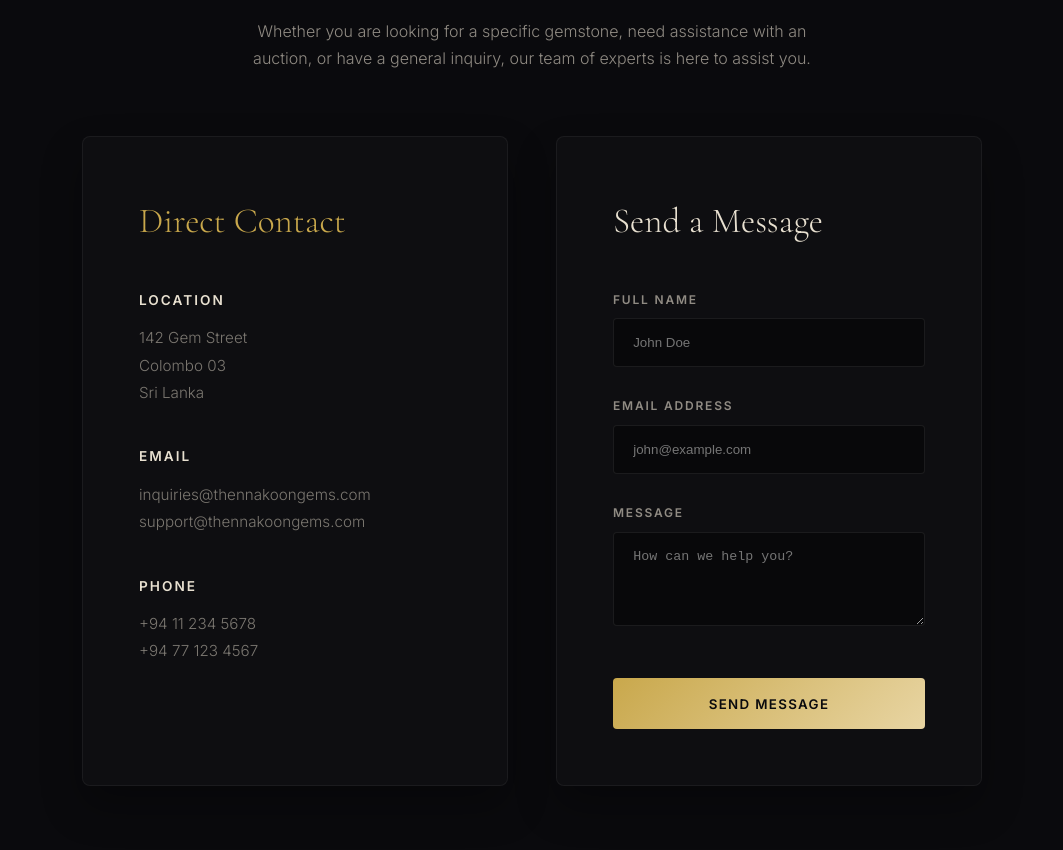
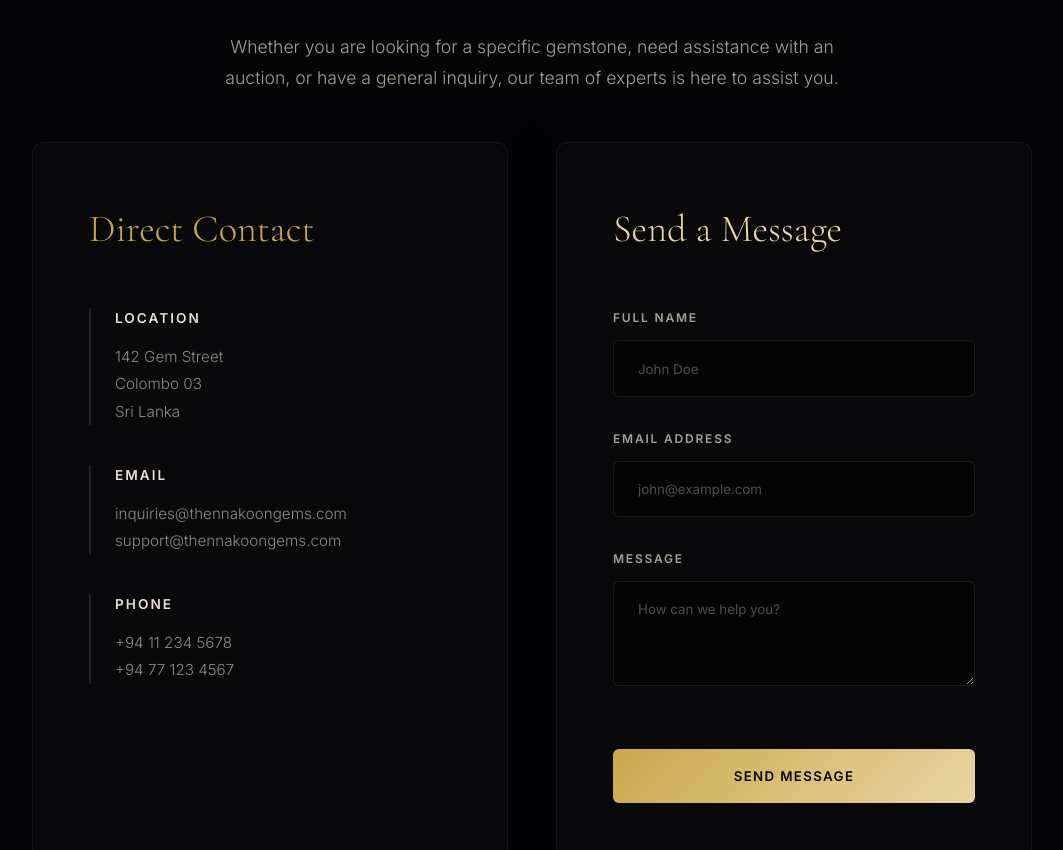
Before and after one commit to kisalkavinda/live-gem-auction-system, a React app in the folder frontend/: page /contact in a window 1280 px wide. Shown: the part 300-1150 px from the top of the page, without its empty margins (108-1171 px from the left). Built offline with nearby package versions, Linux system fonts and the light colour scheme; no server answers; the HTML template or start-up script is replaced by a standard one.

Commit message:
style(frontend): update GemHistory and ContactPage to match global website theme colors

```diff
--- /dev/null
+++ b/frontend/src/pages/ContactPage.css
@@ -0,0 +1,118 @@
+.contact-container {
+  display: grid;
+  grid-template-columns: repeat(auto-fit, minmax(320px, 1fr));
+  gap: 3rem;
+  margin-top: 3rem;
+}
+
+.contact-card {
+  padding: 3.5rem;
+  background: rgba(255, 255, 255, 0.02);
+  border: 1px solid rgba(255, 255, 255, 0.05);
+  border-radius: 12px;
+  box-shadow: 0 30px 60px rgba(0, 0, 0, 0.4);
+  backdrop-filter: blur(16px);
+  -webkit-backdrop-filter: blur(16px);
+  transition: transform 0.4s cubic-bezier(0.165, 0.84, 0.44, 1), box-shadow 0.4s cubic-bezier(0.165, 0.84, 0.44, 1), background 0.4s ease, border-color 0.4s ease;
+  will-change: transform, opacity;
+}
+
+.contact-card:hover {
+  transform: translateY(-8px);
+  box-shadow: 0 40px 80px rgba(0, 0, 0, 0.6), 0 0 40px rgba(201, 168, 76, 0.1);
+  background: rgba(255, 255, 255, 0.04);
+  border-color: rgba(201, 168, 76, 0.3);
+}
+
+.contact-input {
+  width: 100%;
+  padding: 1.2rem 1.5rem;
+  background: rgba(0, 0, 0, 0.5);
+  border: 1px solid rgba(255, 255, 255, 0.1);
+  color: #fff;
+  border-radius: 6px;
+  outline: none;
+  font-family: inherit;
+  transition: all 0.3s ease;
+}
+
+.contact-input:focus {
+  border-color: #C9A84C;
+  background: rgba(0, 0, 0, 0.7);
+  box-shadow: 0 0 0 4px rgba(201, 168, 76, 0.15);
+}
+
+.contact-input::placeholder {
+  color: rgba(255, 255, 255, 0.3);
+}
+
+.contact-btn {
+  padding: 1.2rem;
+  background: linear-gradient(135deg, #C9A84C, #E8D5A3);
+  color: #0A0A0D;
+  border: none;
+  border-radius: 6px;
+  font-weight: 700;
+  letter-spacing: 0.1em;
+  cursor: pointer;
+  margin-top: 1.5rem;
+  transition: all 0.3s ease;
+  text-transform: uppercase;
+  position: relative;
+  overflow: hidden;
+  z-index: 1;
+}
+
+.contact-btn::before {
+  content: '';
+  position: absolute;
+  top: 0; left: 0; right: 0; bottom: 0;
+  background: linear-gradient(135deg, #E8D5A3, #C9A84C);
+  z-index: -1;
+  transition: opacity 0.3s ease;
+  opacity: 0;
+}
+
+.contact-btn:hover {
+  transform: translateY(-2px);
+  box-shadow: 0 10px 20px rgba(201, 168, 76, 0.3);
+}
+
+.contact-btn:hover::before {
+  opacity: 1;
+}
+
+.contact-btn:active {
+  transform: translateY(1px);
+}
+
+.contact-info-block {
+  margin-bottom: 2.5rem;
+  position: relative;
+  padding-left: 1.5rem;
+  border-left: 2px solid rgba(255, 255, 255, 0.1);
+  transition: border-color 0.3s ease;
+}
+
+.contact-card:hover .contact-info-block {
+  border-left-color: rgba(201, 168, 76, 0.4);
+}
+
+.contact-info-block h4 {
+  color: #E8E0D0;
+  font-size: 0.85rem;
+  margin-bottom: 0.8rem;
+  letter-spacing: 0.15em;
+  font-weight: 600;
+}
+
+.contact-info-block p {
+  color: rgba(232, 224, 208, 0.6);
+  font-size: 0.95rem;
+  line-height: 1.8;
+  transition: color 0.3s ease;
+}
+
+.contact-card:hover .contact-info-block p {
+  color: rgba(232, 224, 208, 0.9);
+}
--- a/frontend/src/pages/ContactPage.jsx
+++ b/frontend/src/pages/ContactPage.jsx
@@ -2,87 +2,109 @@ import { useEffect, useRef } from 'react'
 import { gsap } from '../utils/gsap'
 import Navbar from '../components/Navbar'
 import Footer from '../components/Footer'
+import './ContactPage.css'
 
 export default function ContactPage() {
-  const containerRef = useRef(null)
+  const headerRef = useRef(null)
+  const cardsRef = useRef([])
 
   useEffect(() => {
     window.scrollTo(0, 0)
 
-    gsap.fromTo(
-      containerRef.current,
+    const tl = gsap.timeline()
+
+    // Animate Header
+    tl.fromTo(
+      headerRef.current,
       { opacity: 0, y: 40 },
       { opacity: 1, y: 0, duration: 1, ease: 'power3.out' }
+    )
+
+    // Stagger Cards
+    tl.fromTo(
+      cardsRef.current,
+      { opacity: 0, y: 60 },
+      { opacity: 1, y: 0, duration: 1, stagger: 0.2, ease: 'power3.out' },
+      "-=0.6" // overlap with header animation
     )
   }, [])
 
   return (
-    <div style={{ background: '#0A0A0D', minHeight: '100vh', display: 'flex', flexDirection: 'column' }}>
+    <div style={{ background: 'var(--bg)', minHeight: '100vh', display: 'flex', flexDirection: 'column' }}>
       <Navbar visible={true} />
 
       <main style={{ flex: 1, paddingTop: '150px', paddingBottom: '100px', display: 'flex', justifyContent: 'center' }}>
-        <div ref={containerRef} style={{ width: 'min(900px, 90vw)' }}>
-          <div style={{ textAlign: 'center', marginBottom: '4rem' }}>
-            <span style={{ color: '#C9A84C', letterSpacing: '0.3em', textTransform: 'uppercase', fontSize: '0.8rem', fontWeight: 600 }}>Get In Touch</span>
-            <h1 style={{ fontFamily: "'Cormorant Garamond', serif", fontSize: '4rem', color: '#E8E0D0', fontWeight: 300, marginTop: '1rem' }}>Contact Us</h1>
-            <p style={{ color: 'rgba(232,224,208,0.6)', marginTop: '1.5rem', maxWidth: '600px', margin: '1.5rem auto 0', lineHeight: 1.7 }}>
+        <div style={{ width: 'min(1000px, 90vw)' }}>
+
+          <div ref={headerRef} style={{ textAlign: 'center', marginBottom: '1rem', opacity: 0 }}>
+            <span style={{ color: 'var(--gold)', letterSpacing: '0.3em', textTransform: 'uppercase', fontSize: '0.8rem', fontWeight: 600 }}>Get In Touch</span>
+            <h1 style={{ fontFamily: "'Cormorant Garamond', serif", fontSize: '4.5rem', color: 'var(--gold-light)', fontWeight: 300, marginTop: '1rem' }}>Contact Us</h1>
+            <p style={{ color: 'rgba(232,224,208,0.7)', marginTop: '1.5rem', maxWidth: '650px', margin: '1.5rem auto 0', lineHeight: 1.8, fontSize: '1.1rem' }}>
               Whether you are looking for a specific gemstone, need assistance with an auction, or have a general inquiry, our team of experts is here to assist you.
             </p>
           </div>
 
-          <div style={{ display: 'grid', gridTemplateColumns: 'repeat(auto-fit, minmax(300px, 1fr))', gap: '3rem' }}>
+          <div className="contact-container">
 
-            {/* Contact Info */}
-            <div style={{ padding: '3.5rem', background: 'rgba(255,255,255,0.02)', border: '1px solid rgba(255,255,255,0.05)', borderRadius: '8px', boxShadow: '0 20px 40px rgba(0,0,0,0.3)' }}>
-              <h3 style={{ fontFamily: "'Cormorant Garamond', serif", fontSize: '2.2rem', color: '#C9A84C', marginBottom: '2.5rem', fontWeight: 300 }}>Direct Contact</h3>
+            {/* Contact Info Card */}
+            <div
+              ref={el => cardsRef.current[0] = el}
+              className="contact-card"
+              style={{ opacity: 0 }}
+            >
+              <h3 style={{ fontFamily: "'Cormorant Garamond', serif", fontSize: '2.4rem', color: 'var(--gold)', marginBottom: '3rem', fontWeight: 300 }}>Direct Contact</h3>
 
-              <div style={{ marginBottom: '2.5rem' }}>
-                <h4 style={{ color: '#E8E0D0', fontSize: '0.85rem', marginBottom: '0.8rem', letterSpacing: '0.15em', fontWeight: 600 }}>LOCATION</h4>
-                <p style={{ color: 'rgba(232,224,208,0.5)', fontSize: '0.95rem', lineHeight: 1.8 }}>
+              <div className="contact-info-block">
+                <h4>LOCATION</h4>
+                <p>
                   142 Gem Street<br/>
                   Colombo 03<br/>
                   Sri Lanka
                 </p>
               </div>
 
-              <div style={{ marginBottom: '2.5rem' }}>
-                <h4 style={{ color: '#E8E0D0', fontSize: '0.85rem', marginBottom: '0.8rem', letterSpacing: '0.15em', fontWeight: 600 }}>EMAIL</h4>
-                <p style={{ color: 'rgba(232,224,208,0.5)', fontSize: '0.95rem', lineHeight: 1.8 }}>
+              <div className="contact-info-block">
+                <h4>EMAIL</h4>
+                <p>
                   inquiries@thennakoongems.com<br/>
                   support@thennakoongems.com
                 </p>
               </div>
 
-              <div>
-                <h4 style={{ color: '#E8E0D0', fontSize: '0.85rem', marginBottom: '0.8rem', letterSpacing: '0.15em', fontWeight: 600 }}>PHONE</h4>
-                <p style={{ color: 'rgba(232,224,208,0.5)', fontSize: '0.95rem', lineHeight: 1.8 }}>
+              <div className="contact-info-block" style={{ marginBottom: 0 }}>
+                <h4>PHONE</h4>
+                <p>
                   +94 11 234 5678<br/>
                   +94 77 123 4567
                 </p>
               </div>
             </div>
 
-            {/* Contact Form */}
-            <div style={{ padding: '3.5rem', background: 'rgba(255,255,255,0.02)', border: '1px solid rgba(255,255,255,0.05)', borderRadius: '8px', boxShadow: '0 20px 40px rgba(0,0,0,0.3)' }}>
-              <h3 style={{ fontFamily: "'Cormorant Garamond', serif", fontSize: '2.2rem', color: '#E8E0D0', marginBottom: '2.5rem', fontWeight: 300 }}>Send a Message</h3>
+            {/* Contact Form Card */}
+            <div
+              ref={el => cardsRef.current[1] = el}
+              className="contact-card"
+              style={{ opacity: 0 }}
+            >
+              <h3 style={{ fontFamily: "'Cormorant Garamond', serif", fontSize: '2.4rem', color: 'var(--gold-light)', marginBottom: '3rem', fontWeight: 300 }}>Send a Message</h3>
 
-              <form onSubmit={e => e.preventDefault()} style={{ display: 'flex', flexDirection: 'column', gap: '1.8rem' }}>
+              <form onSubmit={e => e.preventDefault()} style={{ display: 'flex', flexDirection: 'column', gap: '2rem' }}>
                 <div>
-                  <label style={{ display: 'block', color: 'rgba(232,224,208,0.6)', fontSize: '0.75rem', marginBottom: '0.6rem', letterSpacing: '0.15em', textTransform: 'uppercase', fontWeight: 600 }}>Full Name</label>
-                  <input type="text" style={{ width: '100%', padding: '1rem 1.2rem', background: 'rgba(0,0,0,0.4)', border: '1px solid rgba(255,255,255,0.08)', color: '#fff', borderRadius: '4px', outline: 'none', transition: 'border-color 0.3s' }} placeholder="John Doe" />
+                  <label style={{ display: 'block', color: 'rgba(232,224,208,0.7)', fontSize: '0.75rem', marginBottom: '0.8rem', letterSpacing: '0.15em', textTransform: 'uppercase', fontWeight: 600 }}>Full Name</label>
+                  <input type="text" className="contact-input" placeholder="John Doe" />
                 </div>
 
                 <div>
-                  <label style={{ display: 'block', color: 'rgba(232,224,208,0.6)', fontSize: '0.75rem', marginBottom: '0.6rem', letterSpacing: '0.15em', textTransform: 'uppercase', fontWeight: 600 }}>Email Address</label>
-                  <input type="email" style={{ width: '100%', padding: '1rem 1.2rem', background: 'rgba(0,0,0,0.4)', border: '1px solid rgba(255,255,255,0.08)', color: '#fff', borderRadius: '4px', outline: 'none', transition: 'border-color 0.3s' }} placeholder="john@example.com" />
+                  <label style={{ display: 'block', color: 'rgba(232,224,208,0.7)', fontSize: '0.75rem', marginBottom: '0.8rem', letterSpacing: '0.15em', textTransform: 'uppercase', fontWeight: 600 }}>Email Address</label>
+                  <input type="email" className="contact-input" placeholder="john@example.com" />
                 </div>
 
                 <div>
-                  <label style={{ display: 'block', color: 'rgba(232,224,208,0.6)', fontSize: '0.75rem', marginBottom: '0.6rem', letterSpacing: '0.15em', textTransform: 'uppercase', fontWeight: 600 }}>Message</label>
-                  <textarea rows="4" style={{ width: '100%', padding: '1rem 1.2rem', background: 'rgba(0,0,0,0.4)', border: '1px solid rgba(255,255,255,0.08)', color: '#fff', borderRadius: '4px', outline: 'none', resize: 'vertical', transition: 'border-color 0.3s' }} placeholder="How can we help you?"></textarea>
+                  <label style={{ display: 'block', color: 'rgba(232,224,208,0.7)', fontSize: '0.75rem', marginBottom: '0.8rem', letterSpacing: '0.15em', textTransform: 'uppercase', fontWeight: 600 }}>Message</label>
+                  <textarea rows="4" className="contact-input" style={{ resize: 'vertical' }} placeholder="How can we help you?"></textarea>
                 </div>
 
-                <button type="submit" style={{ padding: '1.1rem', background: 'linear-gradient(135deg, #C9A84C, #E8D5A3)', color: '#0A0A0D', border: 'none', borderRadius: '4px', fontWeight: 700, letterSpacing: '0.1em', cursor: 'pointer', marginTop: '1rem', transition: 'transform 0.2s', textTransform: 'uppercase' }}>
+                <button type="submit" className="contact-btn">
                   Send Message
                 </button>
               </form>
```
Also changed, not shown: frontend/src/components/GemHistory.jsx (+4 -4 lines).
